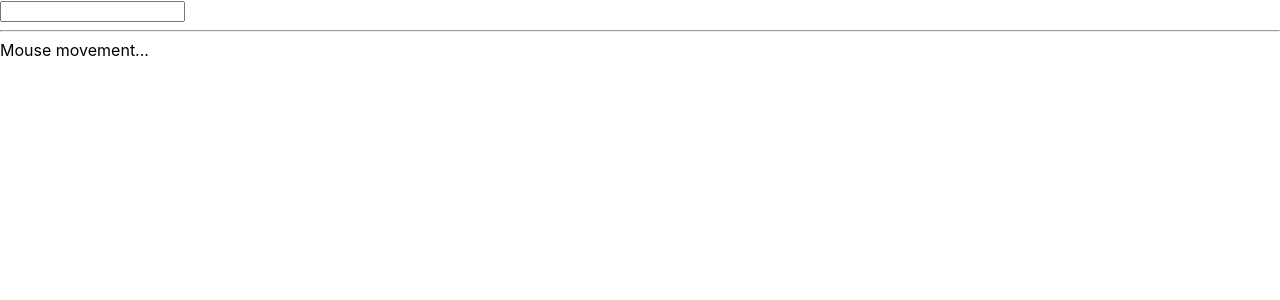
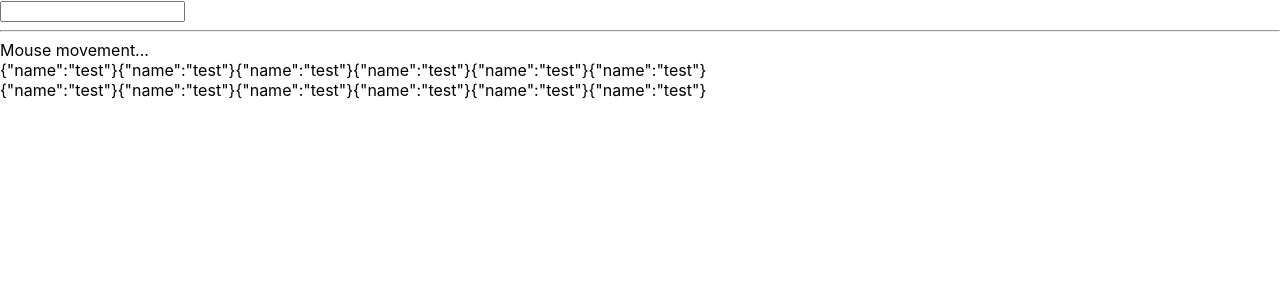
Before and after one commit to sholua/fast-frontend, a React (Create React App) app in the folder fast-frontend/: page / in a window 1280 px wide. Shown: the top 300 px of the page. Built offline with nearby package versions, Linux system fonts and the light colour scheme.

Commit message:
Lazy load

```diff
--- a/fast-frontend/package.json
+++ b/fast-frontend/package.json
@@ -7,6 +7,7 @@
     "@testing-library/react": "^12.1.2",
     "@testing-library/user-event": "^13.5.0",
     "axios": "^0.24.0",
+    "lodash": "^4.17.21",
     "react": "^17.0.2",
     "react-dom": "^17.0.2",
     "react-scripts": "5.0.0",
--- /dev/null
+++ b/fast-frontend/src/components/ChildOneLazy.jsx
@@ -0,0 +1,34 @@
+import React from "react";
+import { debounce, cloneDeep } from "lodash";
+
+const Childonelazy = () => {
+  const obj1 = { name: "test" };
+  const obj2 = { name: "test" };
+  const obj3 = { name: "test" };
+  const obj4 = { name: "test" };
+  const obj5 = { name: "test" };
+  const obj6 = { name: "test" };
+
+  const function1 = () => {
+    debounce(() => {}, 200);
+  };
+  function1();
+
+  const function2 = () => {
+    return cloneDeep(obj1);
+  };
+  function2();
+
+  return (
+    <div>
+      {JSON.stringify(obj1)}
+      {JSON.stringify(obj2)}
+      {JSON.stringify(obj3)}
+      {JSON.stringify(obj4)}
+      {JSON.stringify(obj5)}
+      {JSON.stringify(obj6)}
+    </div>
+  );
+};
+
+export default Childonelazy;
--- /dev/null
+++ b/fast-frontend/src/components/ChildTwoLazy.jsx
@@ -0,0 +1,34 @@
+import React from "react";
+import { debounce, throttle } from "lodash";
+
+const Childtwolazy = () => {
+  const obj1 = { name: "test" };
+  const obj2 = { name: "test" };
+  const obj3 = { name: "test" };
+  const obj4 = { name: "test" };
+  const obj5 = { name: "test" };
+  const obj6 = { name: "test" };
+
+  const function1 = () => {
+    debounce(() => {}, 200);
+  };
+  function1();
+
+  const function2 = () => {
+    return throttle(() => console.log("test"), 500);
+  };
+  function2();
+
+  return (
+    <div>
+      {JSON.stringify(obj1)}
+      {JSON.stringify(obj2)}
+      {JSON.stringify(obj3)}
+      {JSON.stringify(obj4)}
+      {JSON.stringify(obj5)}
+      {JSON.stringify(obj6)}
+    </div>
+  );
+};
+
+export default Childtwolazy;
--- /dev/null
+++ b/fast-frontend/src/components/ParentForLazy.jsx
@@ -0,0 +1,15 @@
+import React from "react";
+
+const LazyChild1 = React.lazy(() => import("./ChildOneLazy"));
+const LazyChild2 = React.lazy(() => import("./ChildTwoLazy"));
+
+const Parentforlazy = () => {
+  return (
+    <div>
+      <LazyChild1 />
+      <LazyChild2 />
+    </div>
+  );
+};
+
+export default Parentforlazy;
--- a/fast-frontend/src/index.js
+++ b/fast-frontend/src/index.js
@@ -1,14 +1,18 @@
-import React from "react";
+import React, { Suspense } from "react";
 import ReactDOM from "react-dom";
 import "./index.css";
 import reportWebVitals from "./reportWebVitals";
 import Debounce from "./components/Debounce";
 import Throttling from "./components/Throttling";
+import Parentforlazy from "./components/ParentForLazy";
 
 ReactDOM.render(
   <React.StrictMode>
     <Debounce />
     <Throttling />
+    <Suspense fallback={<div>Loading...</div>}>
+      <Parentforlazy />
+    </Suspense>
   </React.StrictMode>,
   document.getElementById("root")
 );
```
Also changed, not shown: 2 other files (tests, documents, lock files or other folders).
